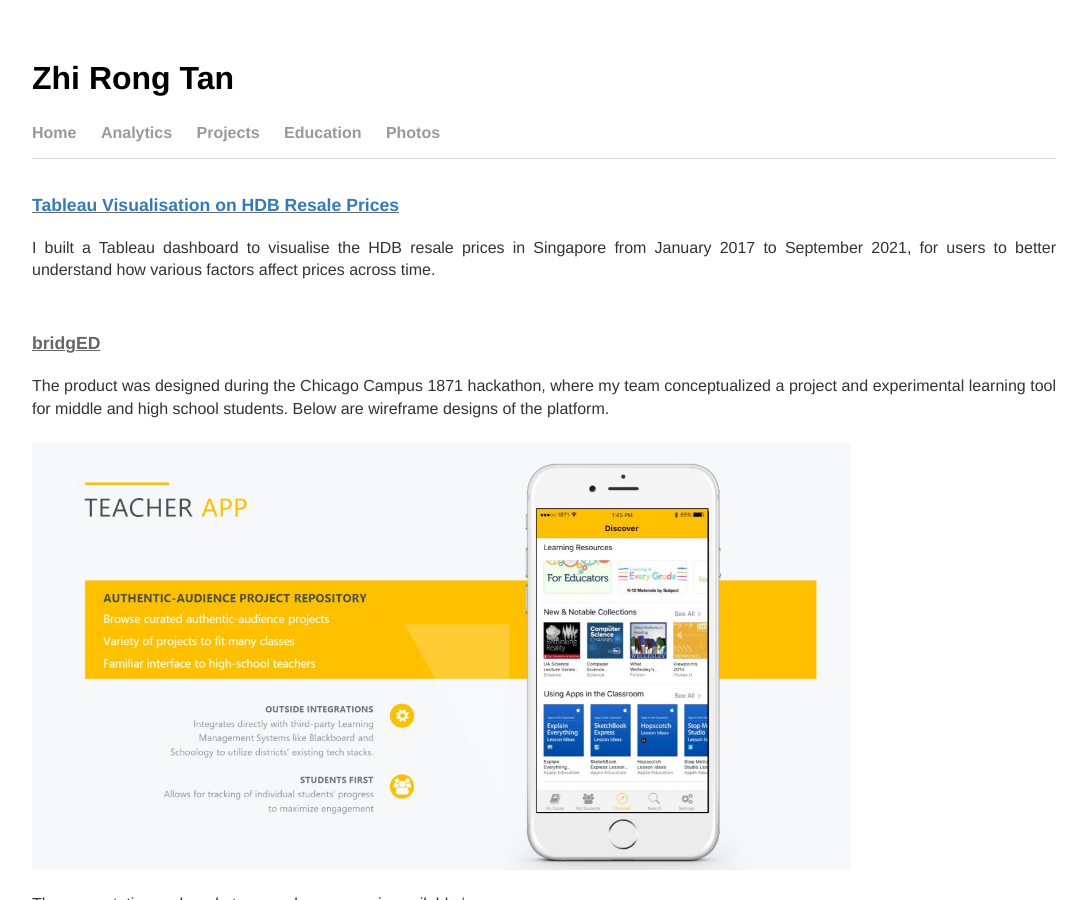
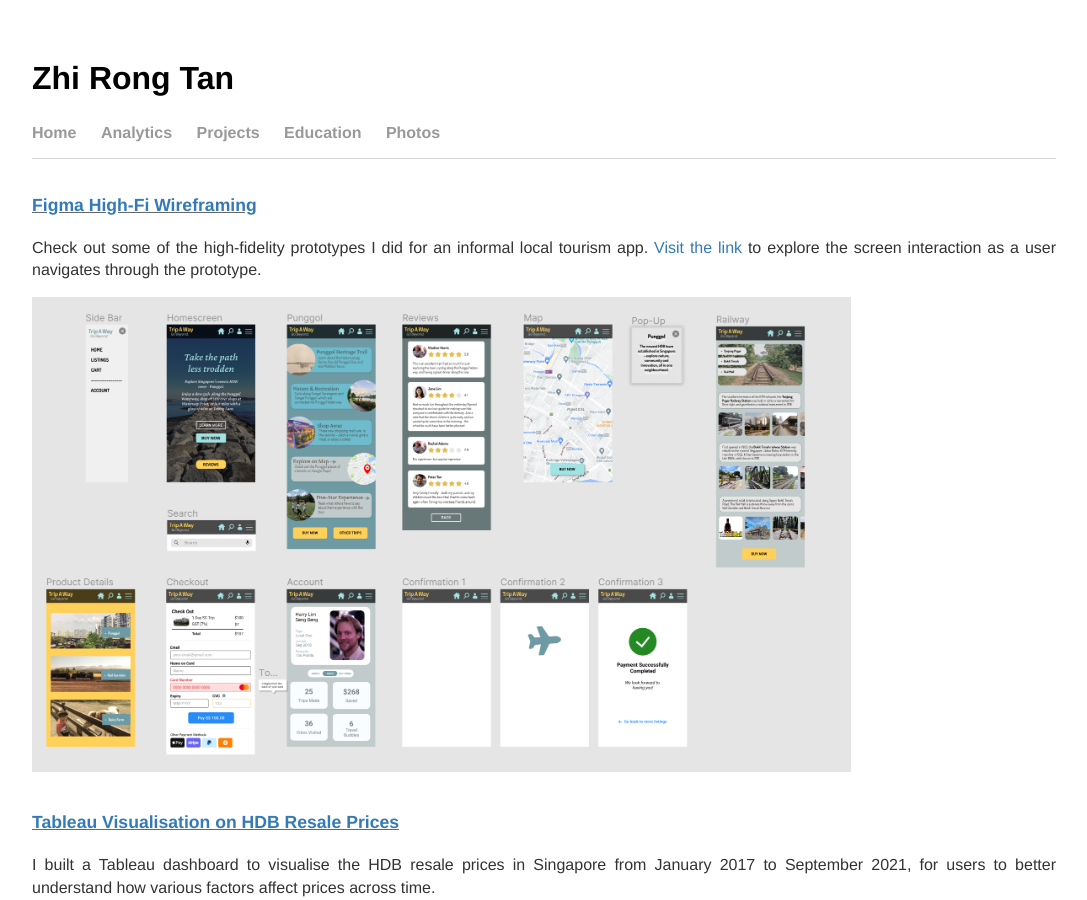
Before and after one commit to tanzhirong/tanzhirong.github.io, a Jekyll site: the page built from projects/index.html, in a window 1280 px wide and 900 px high. Shown: the whole window, without its empty margins (96-1183 px from the left). Built offline with Jekyll 4.4.1, drawn with Linux system fonts in a browser that asks for light colours.

Commit message:
Update index.html

```diff
--- a/projects/index.html
+++ b/projects/index.html
@@ -2,6 +2,15 @@
 layout: default
 title: Projects | Zhi Rong Tan
 ---
+<br><br>
+
+<table>
+    <tr>
+        <div class="project_title"><b><u><a target="_blank" href="https://www.figma.com/proto/hFV0wCUiHpKPXSwK4yPLZT/Travel-App-Wireframe?node-id=127%3A17&scaling=scale-down&page-id=127%3A14&starting-point-node-id=127%3A17">Figma High-Fi Wireframing</a></u></b></div><br>
+        <p>Check out some of the high-fidelity prototypes I did for an informal local tourism app. <a target="_blank" href="https://www.figma.com/proto/hFV0wCUiHpKPXSwK4yPLZT/Travel-App-Wireframe?node-id=127%3A17&scaling=scale-down&page-id=127%3A14&starting-point-node-id=127%3A17">Visit the link</a> to explore the screen interaction as a user navigates through the prototype.</p>
+              <img src="figma_prototype.png" position="absolute" margin="auto" width="80%">
+    </tr>
+</table>
 <br><br>
 
 <table>
```
